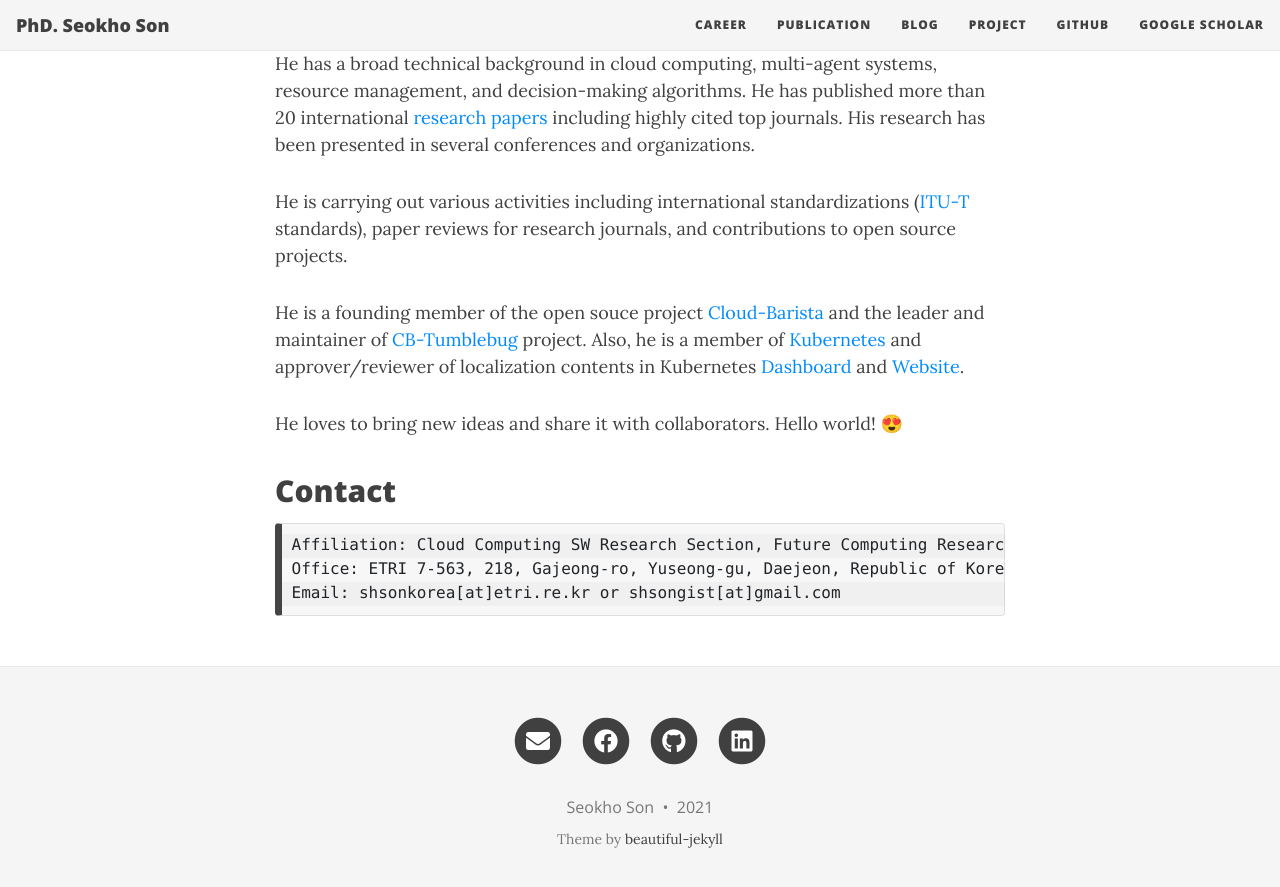
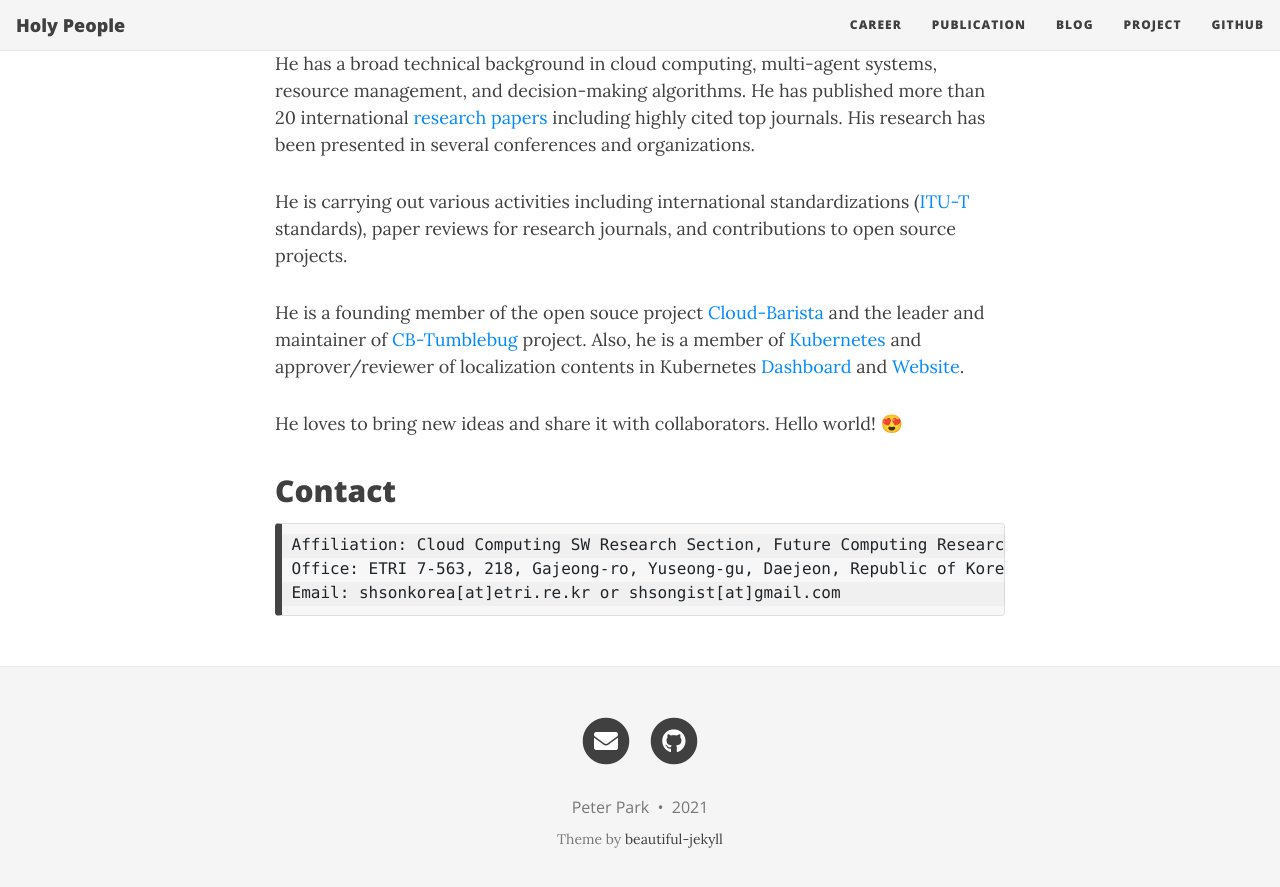
Before and after one commit to seokho-son/seokho-son.github.io, a Jekyll site: the page built from index.md, in a window 1280 px wide and 900 px high, scrolled down 873 px. Shown: the top 887 px of the window. Built offline with Jekyll 4.4.1, drawn with Linux system fonts in a browser that asks for light colours; nearby versions of some CDN libraries.

Commit message:
Update _config.yml

```diff
--- a/_config.yml
+++ b/_config.yml
@@ -1,13 +1,13 @@
 # --- Basic options --- #
 
 # [수정필요] 웹페이지 이름
-title: PhD. Seokho Son
+title: Holy People
 
 # [수정필요] 간단한 사이트 설명
-description: Acedemic Website of Seokho Son
+description: Acedemic Website of Peter Park
 
 # [수정필요] 웹페이지 아래에 나오는 웹사이트 저자 이름
-author: Seokho Son
+author: Peter Park
 
 # [조건부수정] 네비게이션 바에 포함되는 항목 (명칭 수정, 추가, 삭제 가능)
 # 예를 들어 ETRI 라는 항목을 네비게이션 바에 추가하고 싶은 경우, etri.md 파일 생성 후 ETRI: "etri" 라고 지정.
@@ -16,8 +16,7 @@ navbar-links:
   Publication: "publication"
   Blog: "blog"
   Project: "project"
-  GitHub: "https://github.com/seokho-son"
-  Google Scholar: "https://scholar.google.com/citations?user=seokhoson"
+  GitHub: "https://github.com/HolyPeole"
 
 
 # [수정필요] 아바타 로고 사용 시에는 이미지 파일을 지정 (이미지 파일 업로드 후, 위치 지정)
@@ -36,10 +35,10 @@ round-avatar: true
 # Uncomment the links you want to show and add your information to each one.
 # If you don't want to show a link to an RSS feed, set rss to "false".
 social-network-links:
-  email: "shsonkorea@etri.re.kr"
-  facebook: seokho.son.korea
-  github: seokho-son
-  linkedin: seokho-son
+  email: "holy.people@kakao.com"
+#  facebook: seokho.son.korea
+  github: HolyPeople
+#  linkedin: seokho-son
 #  twitter: daattali
 #  rss: true
 #  reddit: yourname
```
